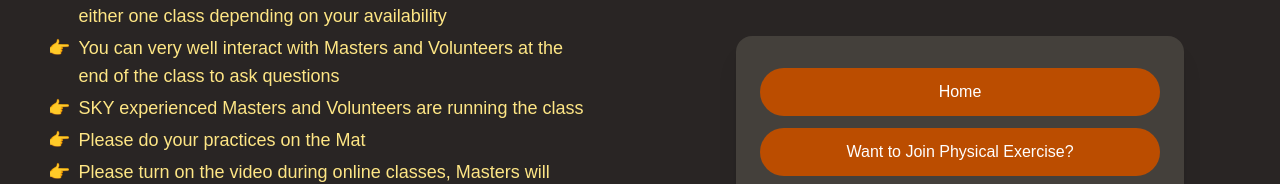
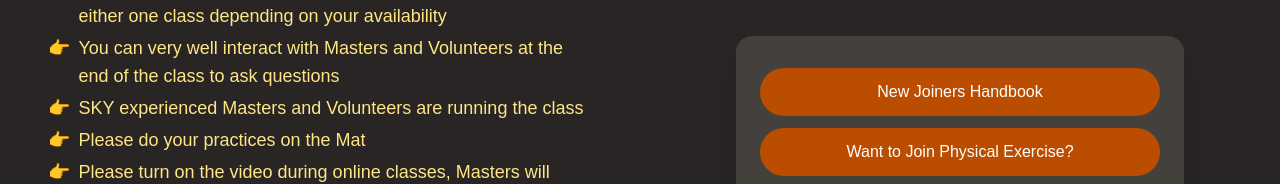
Before and after one commit to Itz-Viggy/Yoga-Registration, a Next.js app: page /pe in a window 1280 px wide. Shown: the part 466-650 px from the top of the page. Built offline with nearby package versions, Linux system fonts and the light colour scheme.

Commit message:
New Joinee Handbook Added

```diff
--- a/src/app/pe/page.tsx
+++ b/src/app/pe/page.tsx
@@ -131,10 +131,10 @@ export default function HomePage() {
 
               </h3>
               <button
-                onClick={() => router.push("/")}
+                onClick={() => window.open("https://docs.google.com/document/d/1BDFD8BxX1OE347HK4KXAno3U8I_pJs44vHswShTd10Q/edit?usp=sharing", "_blank")}
                 className="w-full py-3 px-4 bg-amber-700 text-white rounded-full hover:bg-amber-600 transition-colors text-sm md:text-base"
               >
-                Home
+                New Joiners Handbook
               </button>
               <button
                 onClick={handleJoinClick}
```
